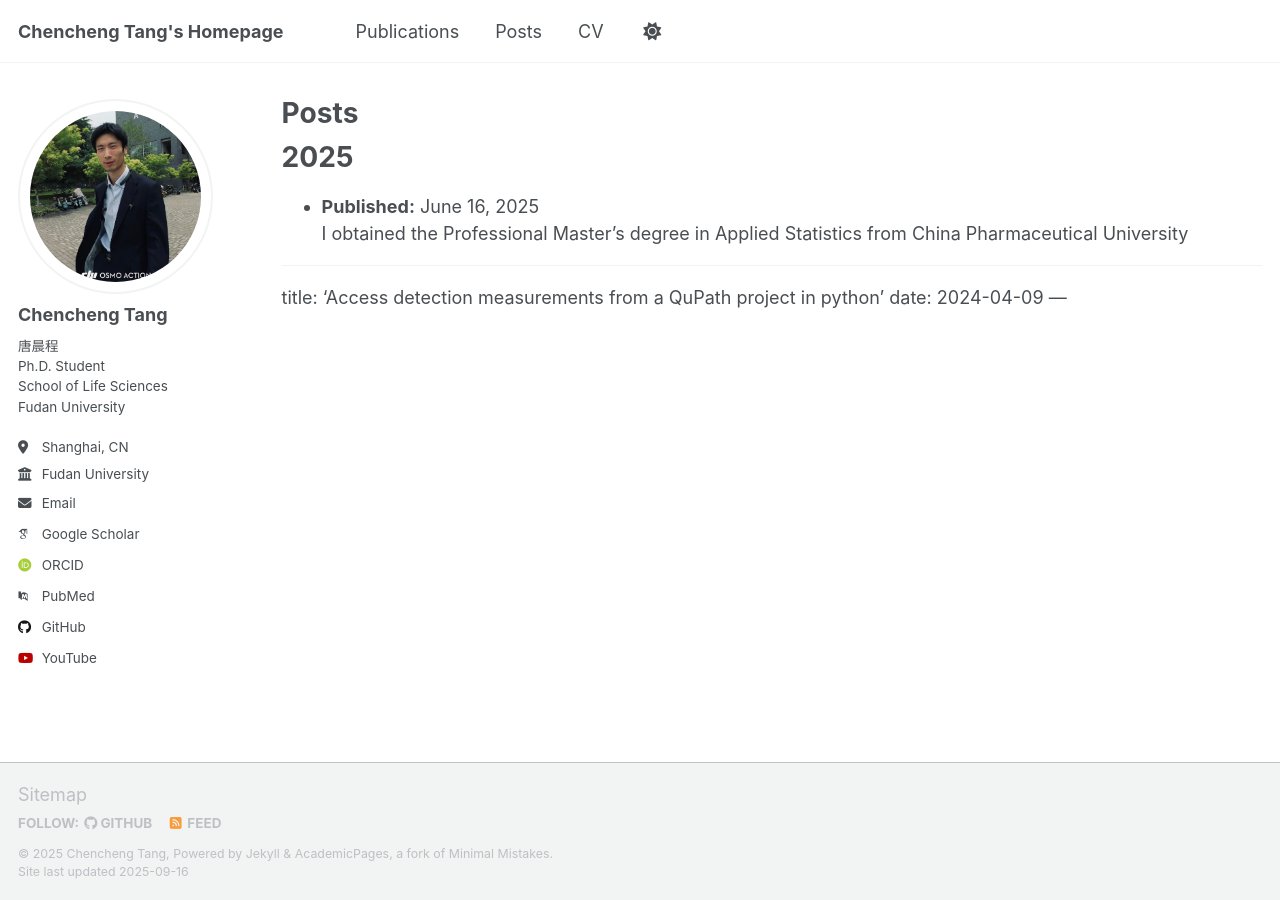
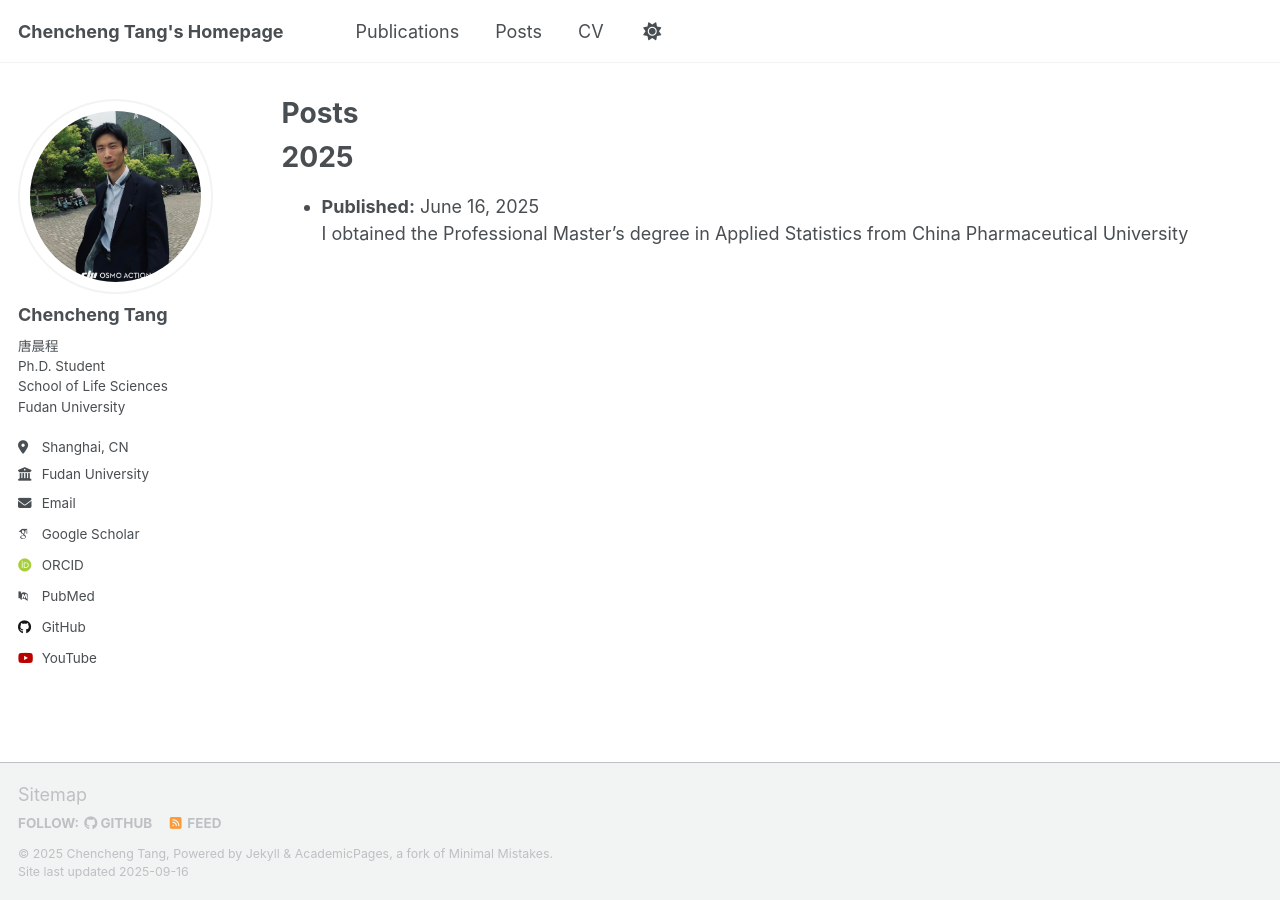
Before and after one commit to AI4Sfrontline/ai4sfrontline.github.io, a Jekyll site: the page built from _pages/posts.md, in a window 1280 px wide. Built offline with Jekyll 4.4.1, drawn with Linux system fonts in a browser that asks for light colours; some web fonts are replaced; a script that is not in the unit is left out.

Commit message:
Update posts.md

```diff
--- a/_pages/posts.md
+++ b/_pages/posts.md
@@ -10,9 +10,3 @@ redirect_from:
 2025
 ======
 * **Published:** June 16, 2025<br>I obtained the Professional Master's degree in Applied Statistics from China Pharmaceutical University
-
-
----
-title: 'Access detection measurements from a QuPath project in python'
-date: 2024-04-09
----
```
